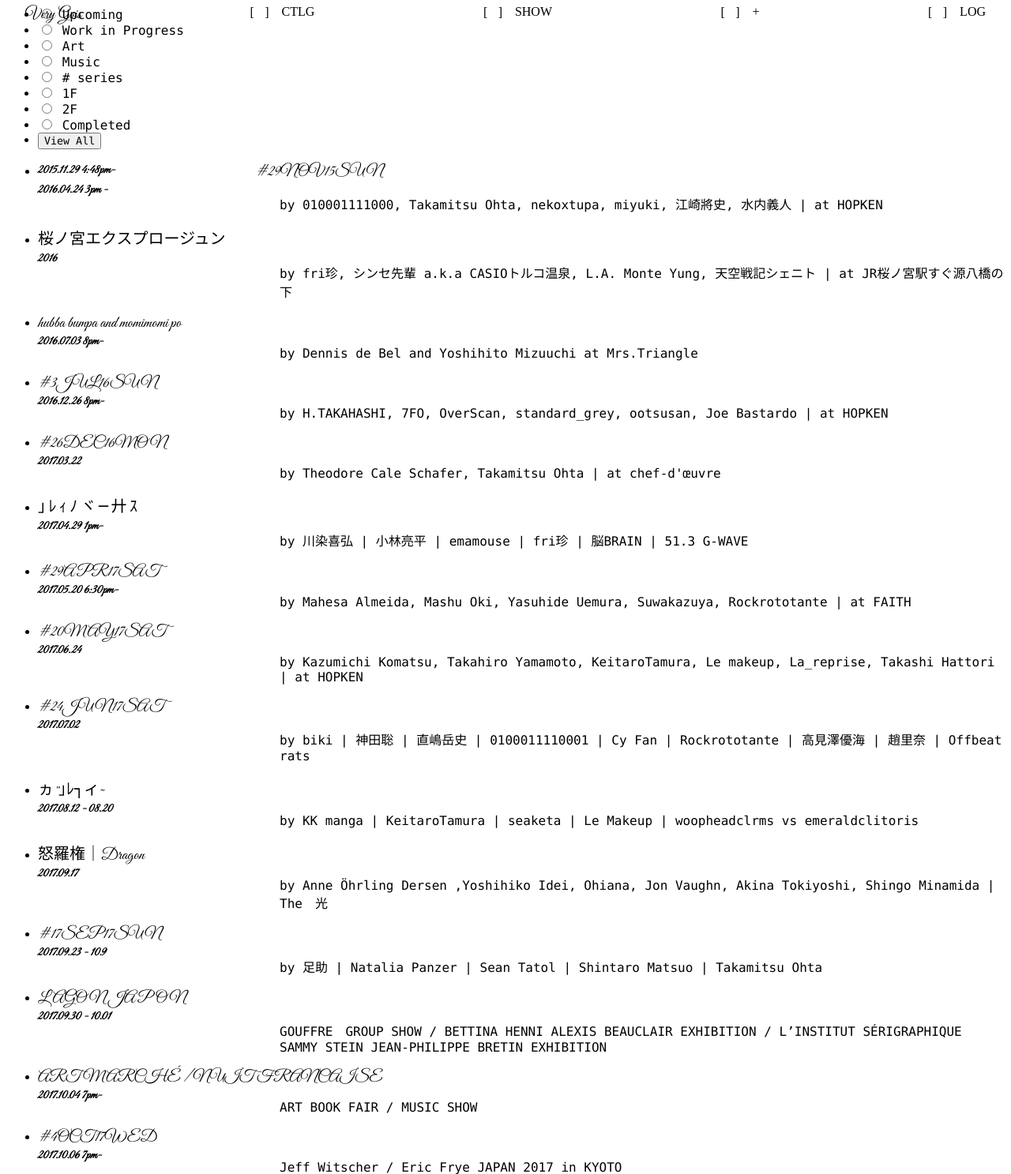
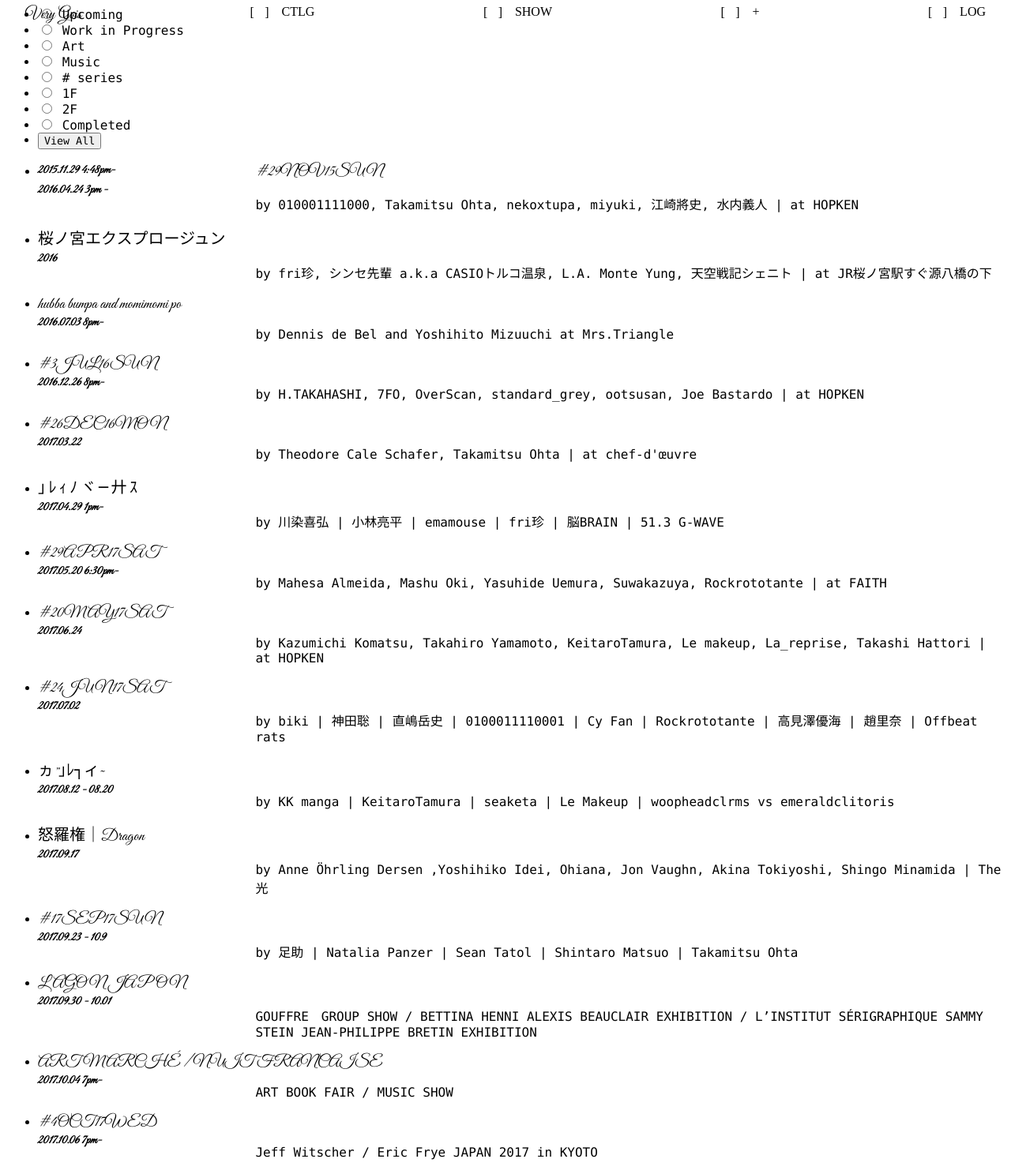
Before and after one commit to verygois/vg.pe.hu, a PHP site: page /show/index.php in a window 1280 px wide. Shown: the top 1487 px of the page at 79% size. Run offline with PHP 8.4, Linux system fonts and the light colour scheme; some libraries are stand-ins or nearby versions.

Commit message:
Update index.php

```diff
--- a/show/index.php
+++ b/show/index.php
@@ -71,7 +71,7 @@ $("#menu").load("/cv/menu.html");
   text-decoration:none;
   pointer-events: none;
 }
-.list p {width:75%; float:right;}
+.list p {width:77.5%; float:right;}
 </style>
 </head>
 <body>
```
